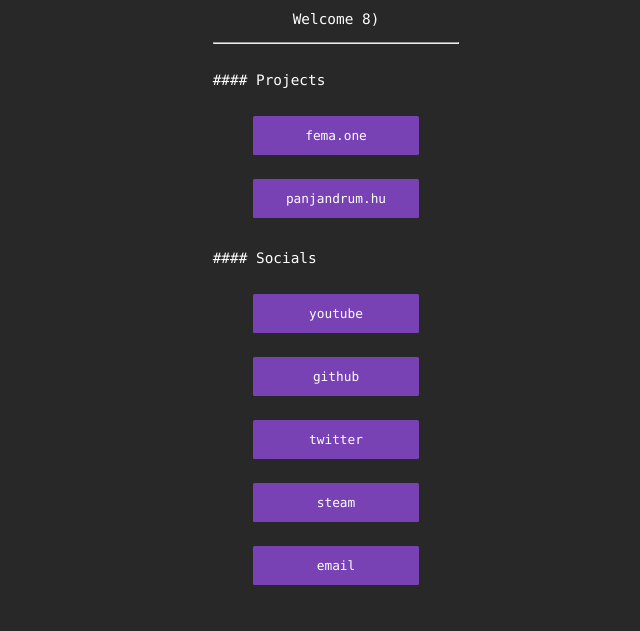
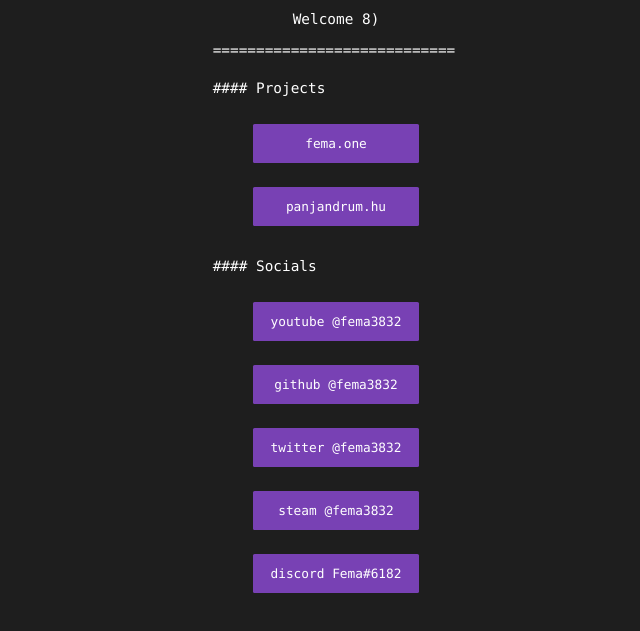
Before and after one commit to fema3832/link.fema.one, a plain HTML site: page index.html in a window 1280 px wide. Shown: the part 157-788 px from the top of the page, without its empty margins (304-944 px from the left). Drawn offline with Linux system fonts and the light colour scheme.

Commit message:
fancy changes

```diff
--- a/index.html
+++ b/index.html
@@ -21,22 +21,23 @@
         <h1 class="title">fema.one</h1>
 
         <section class="centercon">
-                <section class="contentsec">
-                    <h1>Welcome 8)</h1>
-                    <hr>
+            <section class="contentsec">
+                <h1>Welcome 8)</h1>
+                <p>============================</p>
 
-                    <h2>Projects</h2>
-                    <a href="">fema.one</a>
-                    <a href="">panjandrum.hu</a>
+                <h2>Projects</h2>
+                <a href="https://fema.one/">fema.one</a>
+                <a onclick="alert('work in progress')">panjandrum.hu</a>
 
-                    <h2 class="socials">Socials</h2>
-                    <a href="https://www.youtube.com/channel/UCx-MNCKET13anYIfsYWGOIw">youtube</a>
-                    <a href="https://github.com/fema3832">github</a>
-                    <a href="https://twitter.com/fema3832">twitter</a>
-                    <a href="https://steamcommunity.com/id/2a8">steam</a>
-                    <a href="mailto:fema3832@gmail.com">email</a>
-                    </section>
+                <h2 class="socialh2">Socials</h2>
+                <section class="socials"></section>
+                    <a href="https://www.youtube.com/channel/UCx-MNCKET13anYIfsYWGOIw">youtube @fema3832</a>
+                    <a href="https://github.com/fema3832">github @fema3832</a>
+                    <a href="https://twitter.com/fema3832">twitter @fema3832</a>
+                    <a href="https://steamcommunity.com/id/2a0">steam @fema3832</a>
+                    <a>discord Fema#6182</a>
                 </section>
+            </section>
         </section>
     </main>
 </body>
--- a/sources/style.css
+++ b/sources/style.css
@@ -1,5 +1,5 @@
 html {
-    background-color: rgb(40, 40, 40);
+    background-color: rgb(30, 30, 30);
     font-family: 'Lucida Console';
     color: rgb(255, 255, 255);
     overflow: hidden;
@@ -10,11 +10,8 @@
     color: rgb(255, 255, 255);
     display: -ms-flexbox;
     display: flex;
-    -ms-flex-align: center;
     align-items: center;
-    -ms-flex-pack: center;
     justify-content: center;
-    -ms-flex-direction: column;
     flex-direction: column;
 
     padding: 1.5vh;
@@ -25,19 +22,20 @@
     transition: 200ms ease;
     border-radius: 0.2vh;
     font-size: 1.6vh;
+    cursor: pointer
 }
 
 a:hover {
     background-color: rgb(110, 55, 165);
 }
 
-h1,h2 {
+h1,h2,p {
     font-size: 1.8vh;
     font-weight: normal;
 }
 
 h2 {
-    padding: 2vh 0vh 2vh 0vh;
+    padding: 1vh 0vh 2vh 0vh;
 }
 
 h2::before {
@@ -55,6 +53,9 @@
         flex-direction: column;
 }
 
+/*Other
+=======================*/
+
 .contentsec {
     margin: auto;
     top: 50%;
@@ -70,6 +71,6 @@
     font-size: 5vh;
 }
 
-.socials {
+.socialh2 {
     padding: 1vh 0vh 2vh 0vh;
 }
```
